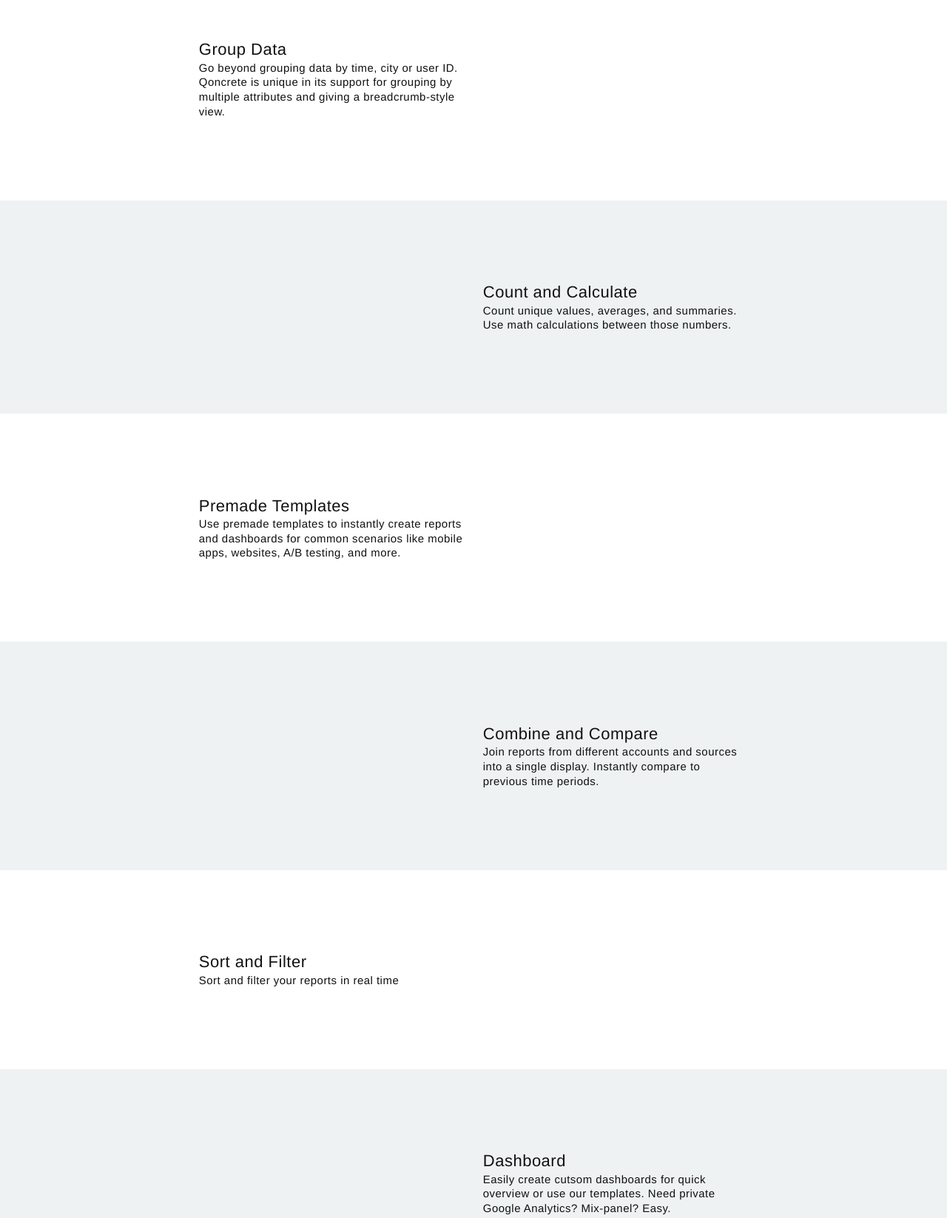
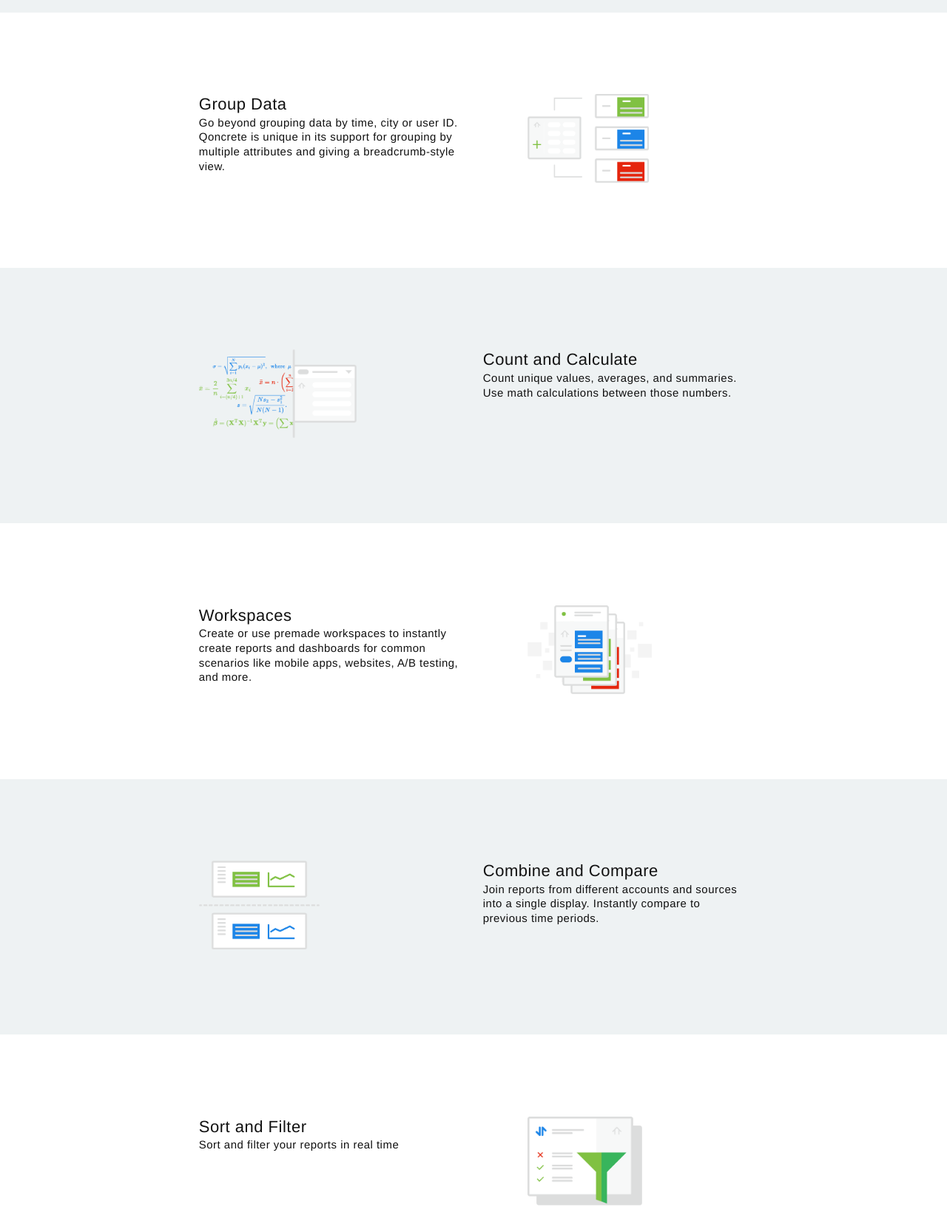
Before and after one commit to qoncrete/qoncrete.com, a website: page features.html in a window 1280 px wide. Shown: the part 1500-3146 px from the top of the page at 74% size. Drawn offline with Linux system fonts and the light colour scheme.

Commit message:
features graphics

```diff
--- a/features.html
+++ b/features.html
@@ -91,7 +91,7 @@
 			<h2 style="text-align:left">Stream & Retain</h2>
 			<big style="font-size:110%">Stream data from any source, choose the appropriate retention period, and data locality. Choose who to share your data with.</big>
 		</div>
-		<div style="float:left;width:28%;padding:0 1%">&nbsp;</div>
+		<div style="float:left;width:28%;padding:0 1%"><img style="padding-left:60px;height:120px" src="static/icon-stream.png"></div>
 		<div style="clear:both"></div>
 		<br><br><br><br><br><br>
 	</div>
@@ -100,7 +100,7 @@
 	<div class="section" style="position:relative;background:#eef2f3;">
 		<br><br><br><br><br><br>
 		<div style="float:left;width:20%;">&nbsp;</div>
-		<div style="float:left;width:28%;padding:0 1%">&nbsp;</div>
+		<div style="float:left;width:28%;padding:0 1%"><img style="height:120px" src="static/icon-filter.png"></div>
 		<div style="float:left;width:28%;padding:0 1%">
 			<h2 style="text-align:left">Filter Your Reports</h2>
 			<big style="font-size:110%">Create reports with specific rules, enrich reports by converting IPs to geographical data, break down URLs and client information.</big>
@@ -117,7 +117,7 @@
 			<h2 style="text-align:left">Group Data</h2>
 			<big style="font-size:110%">Go beyond grouping data by time, city or user ID. Qoncrete is unique in its support for grouping by multiple attributes and giving a breadcrumb-style view.</big>
 		</div>
-		<div style="float:left;width:28%;padding:0 1%">&nbsp;</div>
+		<div style="float:left;width:28%;padding:0 1%"><img style="padding-left:60px;height:120px" src="static/icon-group.png"></div>
 		<div style="clear:both"></div>
 		<br><br><br><br><br><br>
 	</div>
@@ -126,7 +126,7 @@
 	<div class="section" style="position:relative;background:#eef2f3;">
 		<br><br><br><br><br><br>
 		<div style="float:left;width:20%;">&nbsp;</div>
-		<div style="float:left;width:28%;padding:0 1%">&nbsp;</div>
+		<div style="float:left;width:28%;padding:0 1%"><img style="height:120px" src="static/icon-count.png"></div>
 		<div style="float:left;width:28%;padding:0 1%">
 			<h2 style="text-align:left">Count and Calculate</h2>
 			<big style="font-size:110%">Count unique values, averages, and summaries. Use math calculations between those numbers.</big>
@@ -140,10 +140,10 @@
 		<br><br><br><br><br><br>
 		<div style="float:left;width:20%;">&nbsp;</div>
 		<div style="float:left;width:28%;padding:0 1%">
-			<h2 style="text-align:left">Premade Templates</h2>
-			<big style="font-size:110%">Use premade templates to instantly create reports and dashboards for common scenarios like mobile apps, websites, A/B testing, and more.</big>
+			<h2 style="text-align:left">Workspaces</h2>
+			<big style="font-size:110%">Create or use premade workspaces to instantly create reports and dashboards for common scenarios like mobile apps, websites, A/B testing, and more.</big>
 		</div>
-		<div style="float:left;width:28%;padding:0 1%">&nbsp;</div>
+		<div style="float:left;width:28%;padding:0 1%"><img style="padding-left:60px;height:120px" src="static/icon-workspace.png"></div>
 		<div style="clear:both"></div>
 		<br><br><br><br><br><br>
 	</div>
@@ -152,7 +152,7 @@
 	<div class="section" style="position:relative;background:#eef2f3;">
 		<br><br><br><br><br><br>
 		<div style="float:left;width:20%;">&nbsp;</div>
-		<div style="float:left;width:28%;padding:0 1%">&nbsp;</div>
+		<div style="float:left;width:28%;padding:0 1%"><img style="height:120px" src="static/icon-compare.png"></div>
 		<div style="float:left;width:28%;padding:0 1%">
 			<h2 style="text-align:left">Combine and Compare</h2>
 			<big style="font-size:110%">Join reports from different accounts and sources into a single display. Instantly compare to previous time periods.</big>
@@ -170,7 +170,7 @@
 			<h2 style="text-align:left">Sort and Filter</h2>
 			<big style="font-size:110%">Sort and filter your reports in real time</big>
 		</div>
-		<div style="float:left;width:28%;padding:0 1%">&nbsp;</div>
+		<div style="float:left;width:28%;padding:0 1%"><img style="padding-left:60px;height:120px" src="static/icon-filter.png"></div>
 		<div style="clear:both"></div>
 		<br><br><br><br><br><br>
 	</div>
@@ -179,7 +179,7 @@
 	<div class="section" style="position:relative;background:#eef2f3;">
 		<br><br><br><br><br><br>
 		<div style="float:left;width:20%;">&nbsp;</div>
-		<div style="float:left;width:28%;padding:0 1%">&nbsp;</div>
+		<div style="float:left;width:28%;padding:0 1%"><img style="height:120px" src="static/icon-dashboard.png"></div>
 		<div style="float:left;width:28%;padding:0 1%">
 			<h2 style="text-align:left">Dashboard</h2>
 			<big style="font-size:110%">Easily create cutsom dashboards for quick overview or use our templates. Need private Google Analytics? Mix-panel? Easy.</big>
@@ -195,7 +195,7 @@
 			<h2 style="text-align:left">API</h2>
 			<big style="font-size:110%">Enable your application to make programmatic data-driven decisions - everything listed here and more is available through our API.</big>
 		</div>
-		<div style="float:left;width:28%;padding:0 1%">&nbsp;</div>
+		<div style="float:left;width:28%;padding:0 1%"><img style="padding-left:60px;height:120px" src="static/icon-api.png"></div>
 		<div style="clear:both"></div>
 		<br><br><br><br><br><br>
 	</div>
@@ -203,10 +203,10 @@
 	<div class="section" style="position:relative;background:#eef2f3;">
 		<br><br><br><br><br><br>
 		<div style="float:left;width:20%;">&nbsp;</div>
-		<div style="float:left;width:28%;padding:0 1%">&nbsp;</div>
+		<div style="float:left;width:28%;padding:0 1%"><img style="padding-top:34px;height:20px" src="static/icon-more.png"></div>
 		<div style="float:left;width:28%;padding:0 1%">
 			<h2 style="text-align:left">Charts, Boxes, Funnels, and more</h2>
-			<big style="font-size:110%">Modify your report display until you're satisfied, save your query -- share it with the team or display it on a big screen at your office.</big>
+			<big style="font-size:110%">Modify your report display until you're satisfied, save your query -- share it with the team or display it on a big screen at the office.</big>
 		</div>
 		<div style="clear:both"></div>
 		<br><br><br><br><br><br>
```
Also changed, not shown: static/icon-api.png (added), static/icon-compare.png (added), static/icon-count.png (added), static/icon-dashboard.png (added), static/icon-filter.png (added), static/icon-group.png (added), static/icon-more.png (added), static/icon-stream.png (added), static/icon-workspace.png (added).
